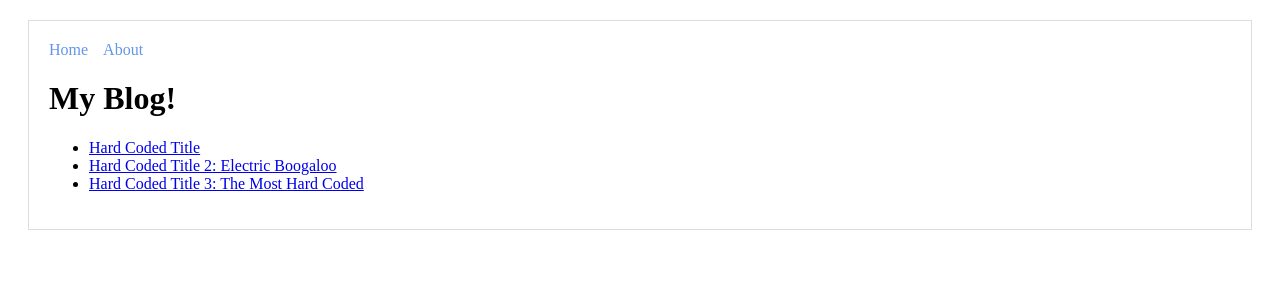
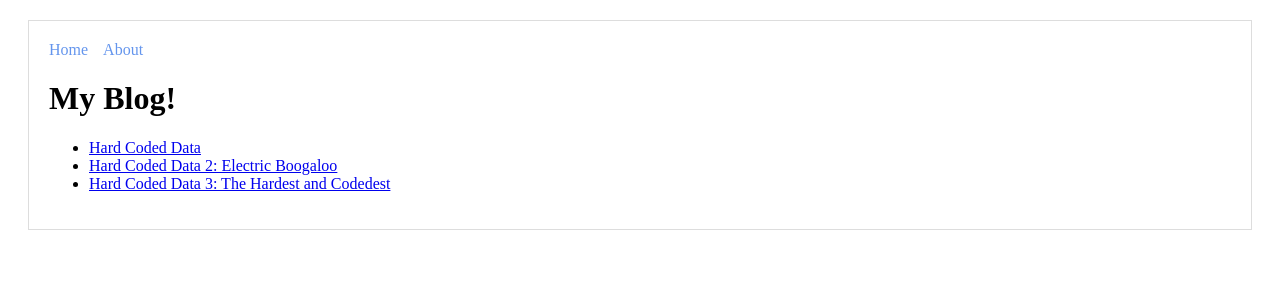
Before and after one commit to jase-d-ace/playing-with-next, a Next.js app: page / in a window 1280 px wide. Shown: the top 300 px of the page. Built offline with nearby package versions, Linux system fonts and the light colour scheme.

Commit message:
move data dump to separate file

```diff
--- /dev/null
+++ b/pages/data-dump.js
@@ -0,0 +1,16 @@
+const someData = [
+  {
+    id: 1,
+    title: 'Hard Coded Data'
+  },
+  {
+    id: 2,
+    title: 'Hard Coded Data 2: Electric Boogaloo'
+  },
+  {
+    id: 3,
+    title: 'Hard Coded Data 3: The Hardest and Codedest'
+  }
+];
+
+export default someData;
--- a/pages/index.js
+++ b/pages/index.js
@@ -1,13 +1,12 @@
 import Layout from './layout';
 import PostLink from './post-link';
+import someData from './data-dump';
 
 export default () => (
   <Layout>
     <h1>My Blog!</h1>
     <ul>
-      <PostLink id="first-post" title="Hard Coded Title" />
-      <PostLink id="second-post" title="Hard Coded Title 2: Electric Boogaloo" />
-      <PostLink id="third-post" title="Hard Coded Title 3: The Most Hard Coded" />
+      {someData.map(el => <PostLink key={el.id} {...el} />)}
     </ul>
   </Layout>
 );
--- a/pages/post-link.js
+++ b/pages/post-link.js
@@ -3,10 +3,10 @@ import Link from 'next/link';
 //the "as" prop that Link gets from next/link allows us to mask our url using whatever we want.
 //theoretically we can use stuff like IDs from SQL or whatever we're looking for to pass as an "as" prop.
 //the browser will display the "as" message in the URL bar, but the route will match the href prop.
-const PostLink = props => (
+const PostLink = ({id, title}) => (
   <li>
-    <Link as={`/p/${props.id}`} href={`/post?title=${props.title}`}>
-      <a>{props.title}</a>
+    <Link as={`/p/${id}`} href={`/post?title=${title}`}>
+      <a>{title}</a>
     </Link>
   </li>
 );
```
